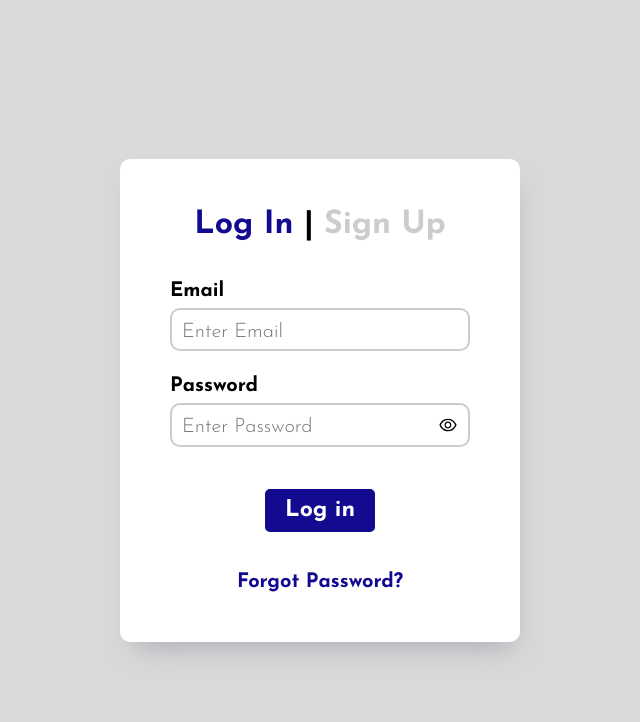
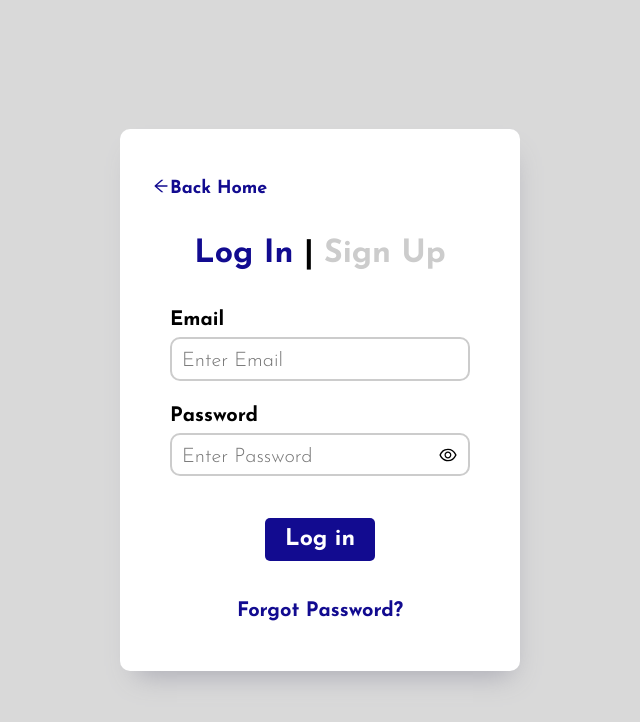
Before and after one commit to synonim789/tech-haven, a React (Vite) app in the folder frontend/tech-haven/: page /login in a window 1280 px wide. Shown: the top 722 px of the page, without its empty margins (320-960 px from the left). Built offline with nearby package versions, Linux system fonts and the light colour scheme; no server answers.

Commit message:
add return to homepage on login page

```diff
--- a/frontend/tech-haven/src/components/ContactForm/ContactForm.css
+++ b/frontend/tech-haven/src/components/ContactForm/ContactForm.css
@@ -33,11 +33,12 @@
   padding-bottom: 12px;
   font-size: 16px;
   border-radius: 10px;
-  border: none;
   outline: none;
   font-weight: 500;
   font-size: 20px;
   box-shadow: 4px 16px 26px -12px rgba(169, 169, 179, 1);
+  border: 2px solid #ccc;
+  overflow: hidden;
 }
 
 .contact-form__cta {
--- a/frontend/tech-haven/src/pages/LoginPage/LoginPage.css
+++ b/frontend/tech-haven/src/pages/LoginPage/LoginPage.css
@@ -116,3 +116,22 @@
   color: #120b90;
   font-weight: bold;
 }
+
+.login-page__back {
+  width: 100%;
+}
+
+.login-page__back a {
+  color: #120b90;
+  font-weight: bold;
+  font-size: 18px;
+  display: flex;
+  align-items: center;
+  position: relative;
+}
+
+.login-page__back svg {
+  position: absolute;
+  left: -18px;
+  top: -2px;
+}
--- a/frontend/tech-haven/src/pages/LoginPage/LoginPage.jsx
+++ b/frontend/tech-haven/src/pages/LoginPage/LoginPage.jsx
@@ -1,6 +1,10 @@
 import { useState } from 'react'
 import { useForm } from 'react-hook-form'
-import { AiOutlineEye, AiOutlineEyeInvisible } from 'react-icons/ai'
+import {
+  AiOutlineArrowLeft,
+  AiOutlineEye,
+  AiOutlineEyeInvisible,
+} from 'react-icons/ai'
 import { Link } from 'react-router-dom'
 import { useUserContext } from '../../context/UserContext'
 import './LoginPage.css'
@@ -15,6 +19,13 @@ const LoginPage = () => {
   return (
     <div className="login-page">
       <div className="login-page__container">
+        <div className="login-page__back">
+          <Link to="/">
+            <AiOutlineArrowLeft />
+            Back Home
+          </Link>
+        </div>
+
         <h1 className="login-page__title">
           <span>Log In</span> | <Link to="/register">Sign Up</Link>
         </h1>
@@ -67,7 +78,9 @@ const LoginPage = () => {
             {loading ? 'Logging in' : 'Log in'}
           </button>
         </form>
-        <Link to="/forgot-password" className='login-page__forgot-pass'>Forgot Password?</Link>
+        <Link to="/forgot-password" className="login-page__forgot-pass">
+          Forgot Password?
+        </Link>
       </div>
     </div>
   )
```
